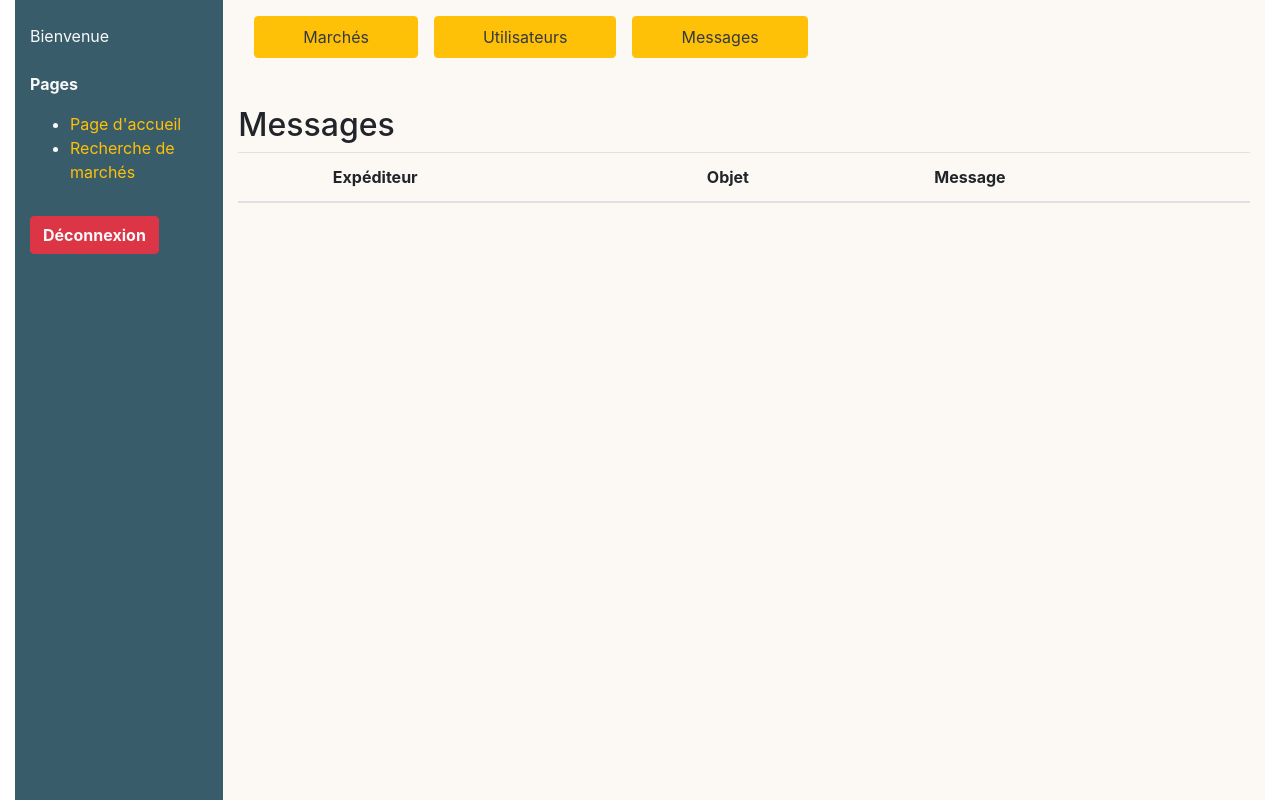
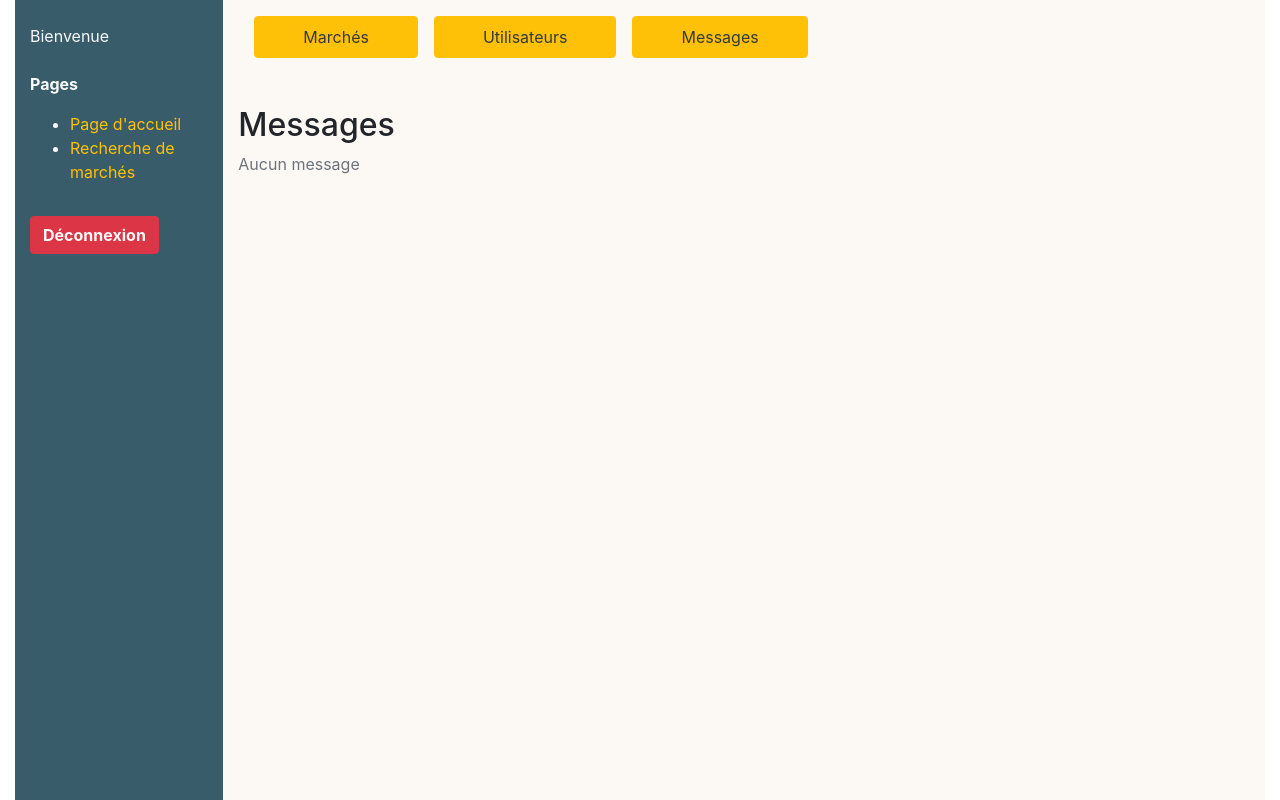
Before and after one commit to rouge13/markets, a Symfony app: template templates/pages/admin/home.html.twig in a window 1280 px wide. Run offline with Twig, Linux system fonts and the light colour scheme; the template is opened without the code that fills it, so the values that code supplies are empty; some libraries are stand-ins or nearby versions.

Commit message:
ajout path deleteObject par l'admin dans page markets et affichage si aucun message

```diff
--- a/templates/pages/admin/home.html.twig
+++ b/templates/pages/admin/home.html.twig
@@ -107,7 +107,7 @@ Espace admin
 
     {% else %}
         <h2 class="mt-5">Messages</h2>
-
+    {% if messages |length > 0 %}
         <table class="table mt-2">
             <thead>
             <tr>
@@ -129,6 +129,11 @@ Espace admin
             {% endfor %}
             </tbody>
         </table>
+        {% else %}
+            <p class="text-secondary">
+                Aucun message
+            </p>
+    {% endif %}
 
 
 
--- a/templates/pages/public/markets.html.twig
+++ b/templates/pages/public/markets.html.twig
@@ -50,7 +50,7 @@ Rechercher un marché
                     <td>{{ market.timeFrom }}H - {{ market.timeTo }}H </td>
                     <td>{{ market.track }} - {{ market.pc }} {{ market.city }}</td>
                     {% if is_granted('ROLE_ADMIN') %}
-                    <td> <a href="#">Supprimer</a> </td>
+                        <td><a href="{{ path('deleteObject', {'id': market.id , "name":'market' }) }}">Supprimer</a> </td>
                     {% endif %}
                 </tr>
                 {% endfor %}
```
